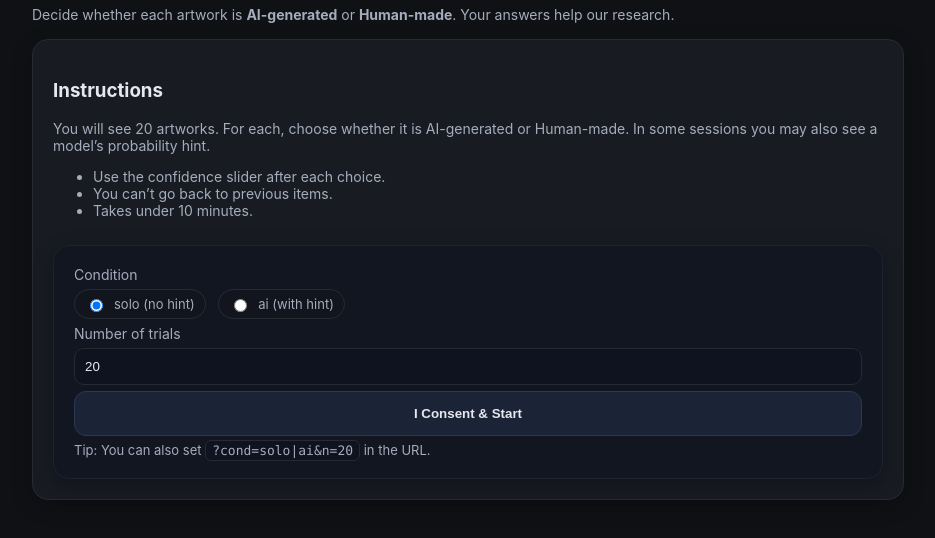
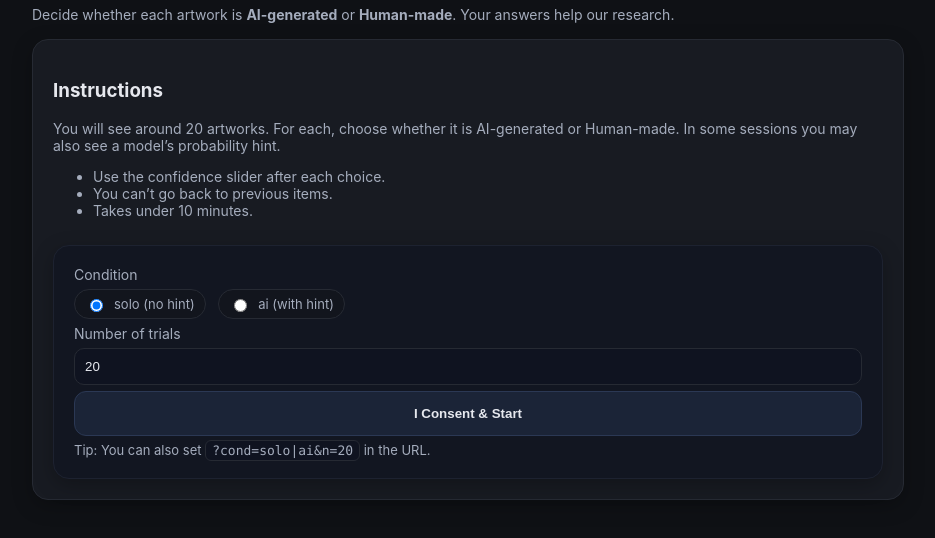
Before and after one commit to ishikaj1304/hai-study, a plain HTML site: page index.html in a window 1280 px wide. Shown: the part 52-590 px from the top of the page, without its empty margins (172-1107 px from the left). Drawn offline with nearby package versions, Linux system fonts and the light colour scheme.

Commit message:
Update index.html

```diff
--- a/index.html
+++ b/index.html
@@ -49,7 +49,7 @@
         <div>
           <h3>Instructions</h3>
           <p class="muted">
-            You will see <span id="nTrialsLabel">N</span> artworks. For each, choose whether it is AI-generated or Human-made.
+            You will see around 20 artworks. For each, choose whether it is AI-generated or Human-made.
             In some sessions you may also see a model’s probability hint.
           </p>
           <ul class="muted">
```
